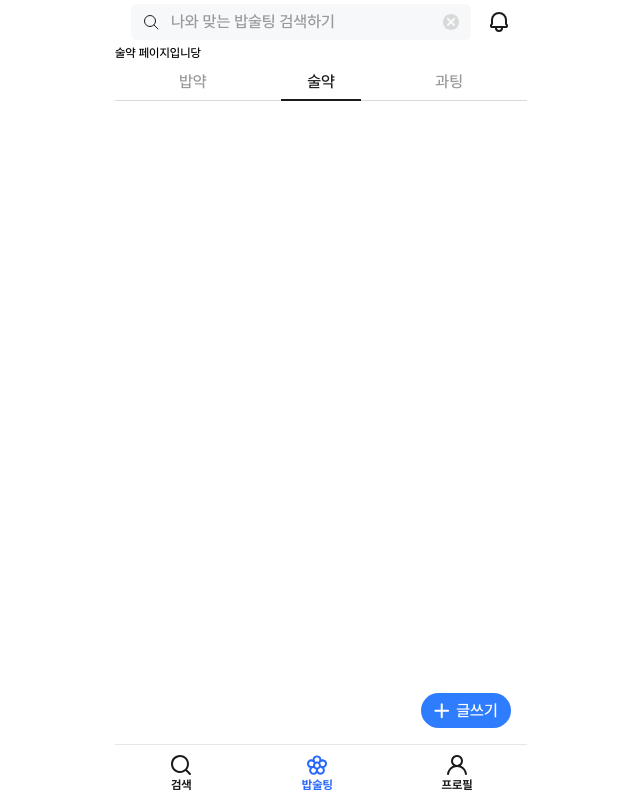
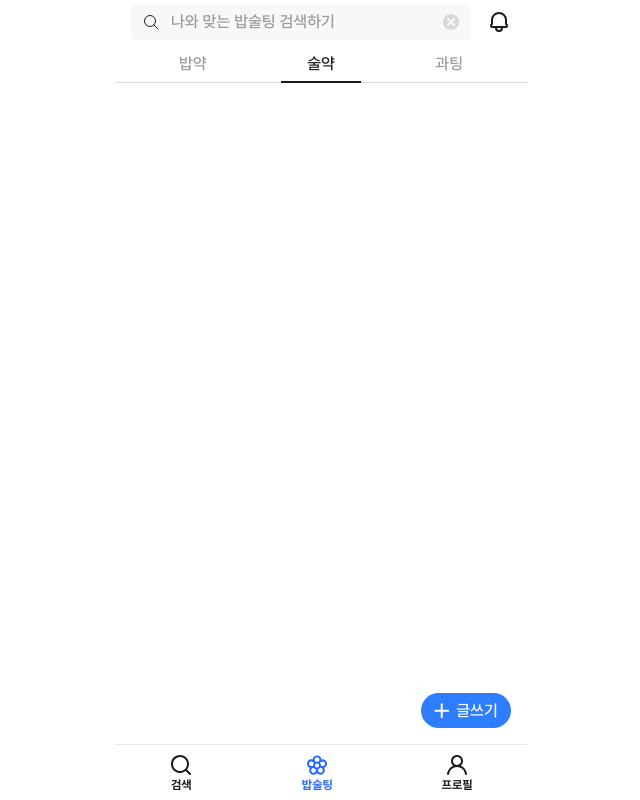
Before and after one commit to BobSoolTing/Bob-Sool-Ting-FE, a Next.js app: page /bst/sool in a window 1280 px wide. Shown: the whole page, without its empty margins (319-959 px from the left). Built offline with nearby package versions, Linux system fonts and the light colour scheme.

Commit message:
📝 Update: div 제거

```diff
--- a/src/pages/bst/sool.tsx
+++ b/src/pages/bst/sool.tsx
@@ -6,7 +6,7 @@ import Writing from '@/components/shared/Writing';
 import SearchBar from '@/components/shared/SearchBar';
 
 export default function SoolPage() {
-  return <div>술약 페이지입니당</div>;
+  return;
 }
 
 SoolPage.getLayout = (page: ReactNode) => {
--- a/src/pages/bst/ting.tsx
+++ b/src/pages/bst/ting.tsx
@@ -6,7 +6,7 @@ import Writing from '@/components/shared/Writing';
 import SearchBar from '@/components/shared/SearchBar';
 
 export default function TingPage() {
-  return <div>과팅 페이지입니당</div>;
+  return;
 }
 
 TingPage.getLayout = (page: ReactNode) => {
```
